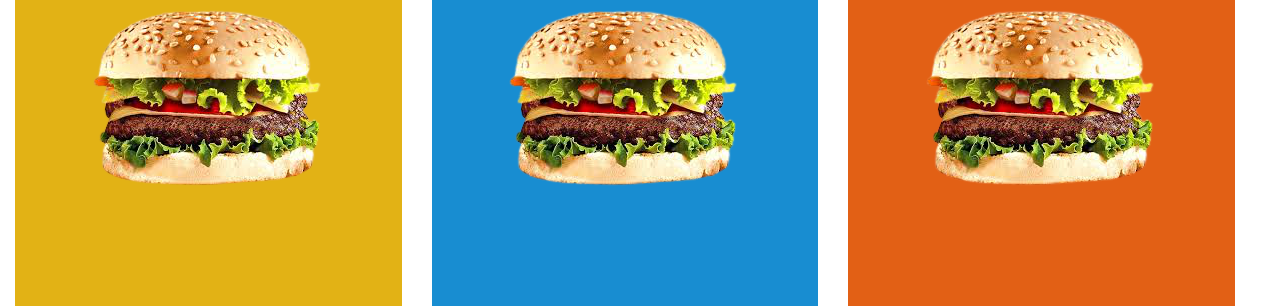
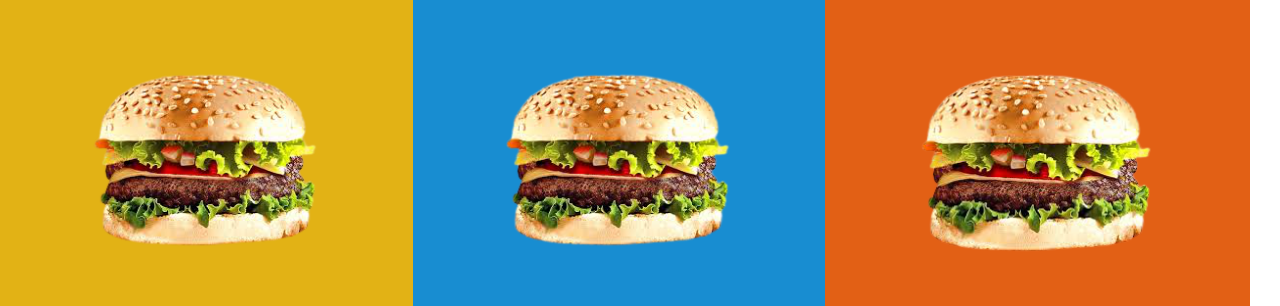
Before and after one commit to oyukruk/SampleWidgets, a plain HTML site: page menu_widget/index.html in a window 1280 px wide. Shown: the top 306 px of the page. Drawn offline with nearby package versions, Linux system fonts and the light colour scheme.

Commit message:
html css

```diff
--- a/menu_widget/index.html
+++ b/menu_widget/index.html
@@ -10,23 +10,26 @@
     <link href="https://maxcdn.bootstrapcdn.com/bootstrap/3.3.5/css/bootstrap.min.css" rel="stylesheet" />
 <div class="container" id="container" style="width: 100%">
   <div class="row" style="width: 100%">
-    <div class="col-xs-4" >
+    <div class="divs" >
       <div class="claimSteps" id="stepOne"  style="background-color: rgb(226, 178, 21)" >
-        <img src="assets/burger.png" class="card-img-top" alt="burger" />
+        <div class="space-one" ></div>
+        <img src="assets/burger.png" class="picture" alt="burger" />
         <p class="claimStepTitle">Title one</p>
         <p class="claimStepText">Get started by entering your claim information in the fields below.</p>
       </div>
     </div>
-    <div class="col-xs-4" >
+    <div class="divs" >
       <div class="claimSteps" id="stepTwo" style="background-color: rgb(24, 141, 209)" >
-        <img src="assets/burger.png" class="card-img-top" alt="burger" />
+        <div class="space-one" ></div>
+        <img src="assets/burger.png" class="picture" alt="burger" />
         <p class="claimStepTitle">Title two</p>
         <p class="claimStepText">Next drag and drop or upload your documentation.</p>
       </div>
     </div>
-    <div class="col-xs-4" >
+    <div class="lastdiv" >
       <div class="claimSteps" id="stepThree" style="background-color: rgb(226, 96, 21)" >
-        <img src="assets/burger.png" class="card-img-top" alt="burger" />
+        <div class="space-one" ></div>
+        <img src="assets/burger.png" class="picture" alt="burger" />
         <p class="claimStepTitle">Title three</p>
         <p class="claimStepText">Now you're ready to submit your claim and await reimbursement.</p>
       </div>
--- a/menu_widget/styles.css
+++ b/menu_widget/styles.css
@@ -23,12 +23,17 @@
 
   }
 
-  .space {
+  .picture {
 
-    height: 50%;
-    float: left;
+    width: 60%;
+    margin-bottom: auto;
+ }
 
- }
+ .space-one {
+
+  height: 8%;
+  margin-bottom: auto;
+}
 
   .claimStepTitle {
     color: #ffffff;
```
